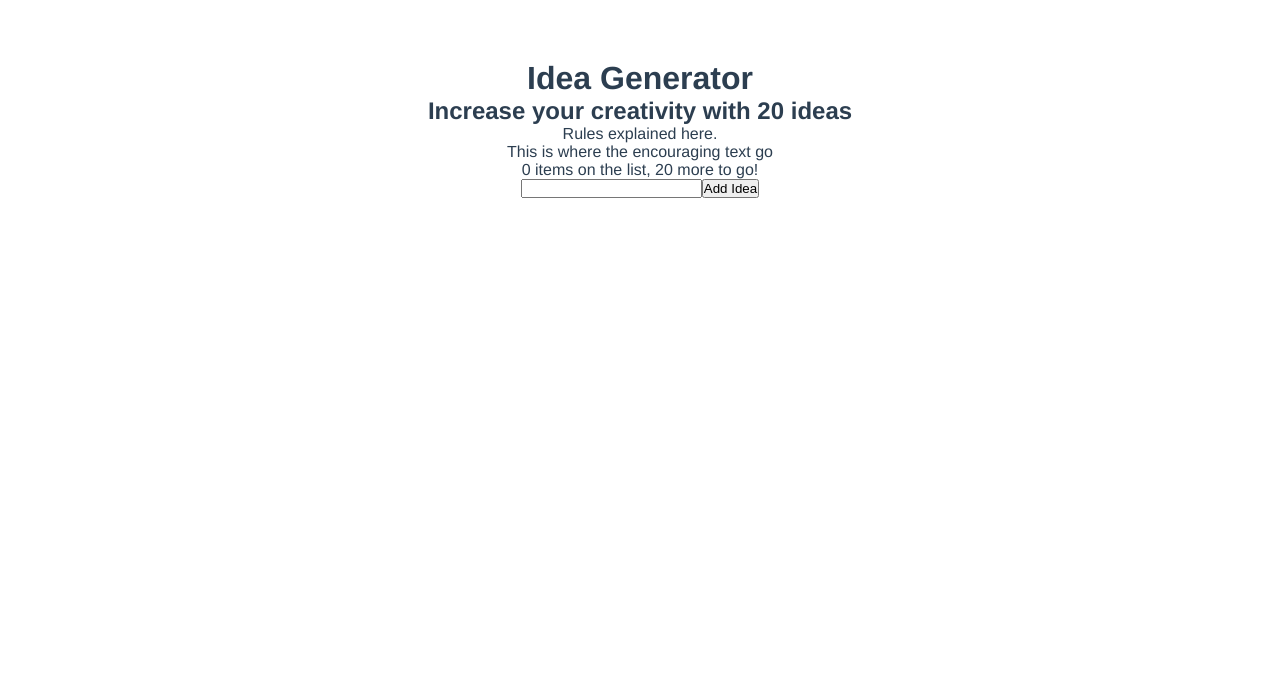
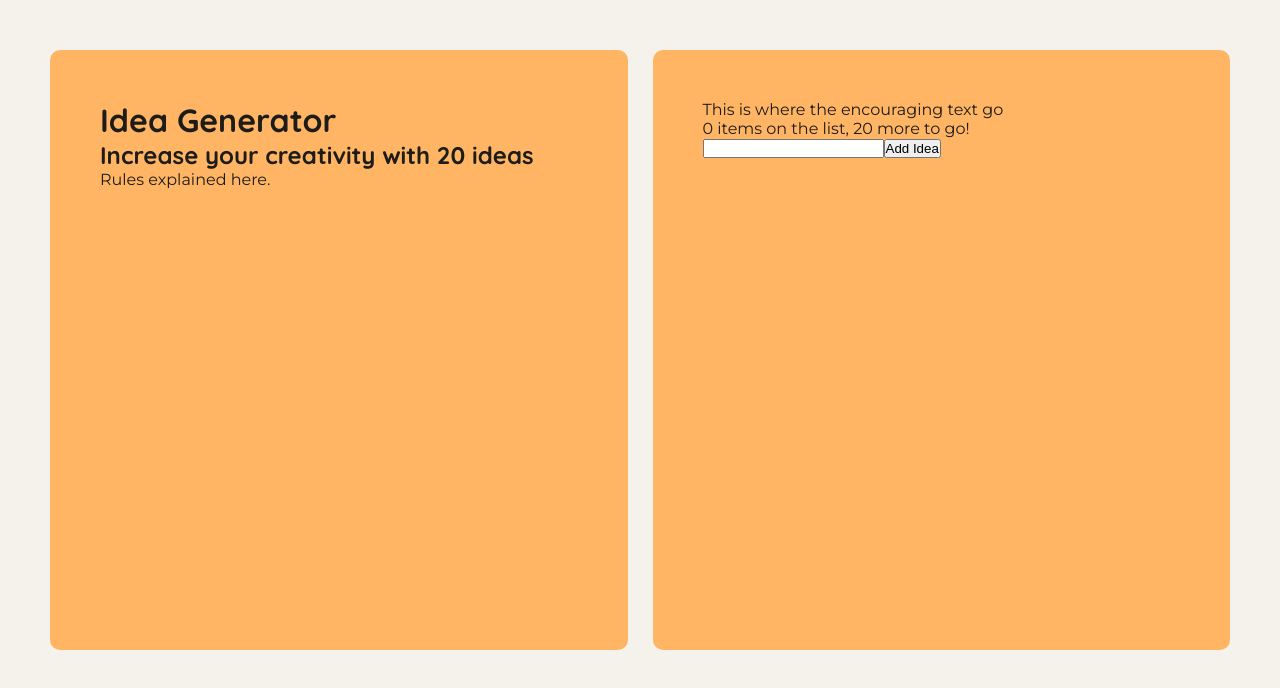
Before and after one commit to pfalzergbr/idea-generator, a Vue app: page / in a window 1280 px wide. Shown: the top 688 px of the page. Built offline with nearby package versions, Linux system fonts and the light colour scheme.

Commit message:
add basic styling, color and types

```diff
--- a/src/App.vue
+++ b/src/App.vue
@@ -28,11 +28,11 @@ export default {
   methods: {
     addIdea(idea) {
       const newIdea = {
-        id:new Date().toISOString,
-        idea
-      }
+        id: new Date().toISOString,
+        idea,
+      };
       this.ideas.push(newIdea);
-    }
+    },
   },
   computed: {
     filledIdeas() {
@@ -43,14 +43,23 @@ export default {
 </script>
 
 <style lang="scss">
-#app {
-  font-family: Avenir, Helvetica, Arial, sans-serif;
-  -webkit-font-smoothing: antialiased;
-  -moz-osx-font-smoothing: grayscale;
-  text-align: center;
-  color: #2c3e50;
-  margin-top: 60px;
-}
+
+@import url('https://fonts.googleapis.com/css2?family=Montserrat:wght@300;400;700&family=Quicksand:wght@300;400;700&display=swap');
+
+$color-orange-light-1: #f5f2eb;
+$color-orange-light-2: #f7d1a8;
+$color-orange-light-3: #ffb563;
+$color-grey-medium: #7b7460;
+$color-grey-dark-1: #423e34;
+$color-grey-dark-2: #1d1c19;
+
+
+$font-size-sm: 1rem;
+$font-size-md: 1.2rem;
+$font-size-lg: 1.6rem;
+$font-size-xl: 3.2rem;
+
+
 *,
 *::before,
 *::after {
@@ -59,15 +68,44 @@ export default {
   padding: 0;
 }
 
-// .app {
-//   width: 100vw;
-//   height: 100vh;
-//   display: grid;
-//   grid-template-columns: 5vw, minmax(45%, 1fr) minmax(45%, 1fr) 5vw;
-//   grid-template-rows: 5vh, 6fr 1fr 5vh;
-// }
+html {
+  background: $color-orange-light-1;
+  font-size: 10px;
+}
 
-// .column {
-//   width: 45%;
-// }
+body {
+  font-family: 'Montserrat';
+  font-size: $font-size-lg;
+}
+
+h1,
+h2,
+h3 {
+  font-family: 'Quicksand';
+  color: $color-grey-dark-2;
+}
+
+h1 {
+  font-size: $font-size-xl;
+}
+
+p {
+  color: $color-grey-dark-2;
+}
+
+.app {
+  min-height: 75vh;
+  display: grid;
+  grid-template-columns: repeat(auto-fit, minmax(400px, 1fr));
+  grid-template-rows: 75vh;
+  grid-column-gap: 2.5rem;
+  grid-row-gap: 2.5rem;
+  margin: 5rem;
+}
+
+.column {
+  background: $color-orange-light-3;
+  padding: 5rem;
+  border-radius: 1rem;
+}
 </style>
--- a/src/components/IdeaBox.vue
+++ b/src/components/IdeaBox.vue
@@ -1,5 +1,5 @@
 <template>
-  <div>Good Job, you generated 20 ideas to solve your problem! Select on, and act on it now!</div>
+  <div class="idea-box">Good Job, you generated 20 ideas to solve your problem! Select on, and act on it now!</div>
 </template>
 
 <script>
@@ -9,5 +9,8 @@ export default {
 </script>
 
 <style>
-
+  .idea-box {
+    /* grid-template-rows: 2 /3 ; */
+    /* grid-template-columns: 1 /3 ; */
+  }
 </style>
--- a/src/components/ListColumn.vue
+++ b/src/components/ListColumn.vue
@@ -1,5 +1,5 @@
 <template>
-  <div class="column">
+  <div class="column list-column">
     <list-header :ideas="ideas" @add-idea="newIdea"></list-header>
     <idea-list :ideas="ideas"></idea-list>
   </div>
@@ -19,5 +19,10 @@ export default {
   },
 };
 </script>
-
-<style></style>
+<style>
+  .list-column {
+  /* display: grid; */
+  /* grid-row: 1 /2 ;
+  grid-column: 2/ 3; */
+  }
+</style>
--- a/src/components/RulesColumn.vue
+++ b/src/components/RulesColumn.vue
@@ -17,7 +17,8 @@ export default {
 
 <style>
   .rules-column {
-    grid-row: 2 / 3;
-    grid-column: 2/3 ;
+    /* display: grid; */
+    /* grid-row: 1 / 2;
+    grid-column: 1/ 2 ;  */
   }
 </style>
```
